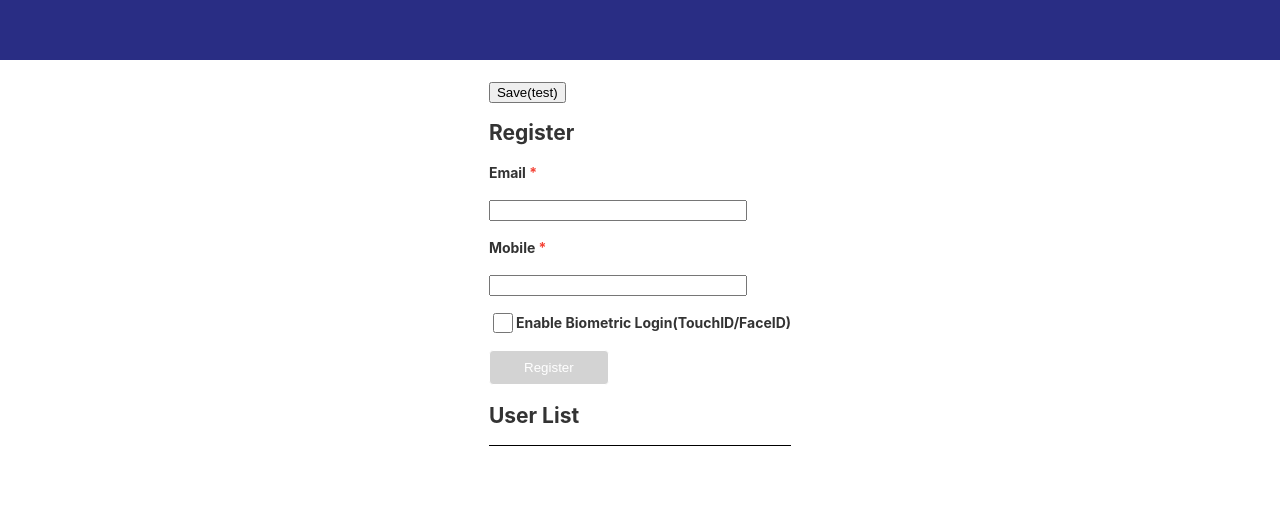
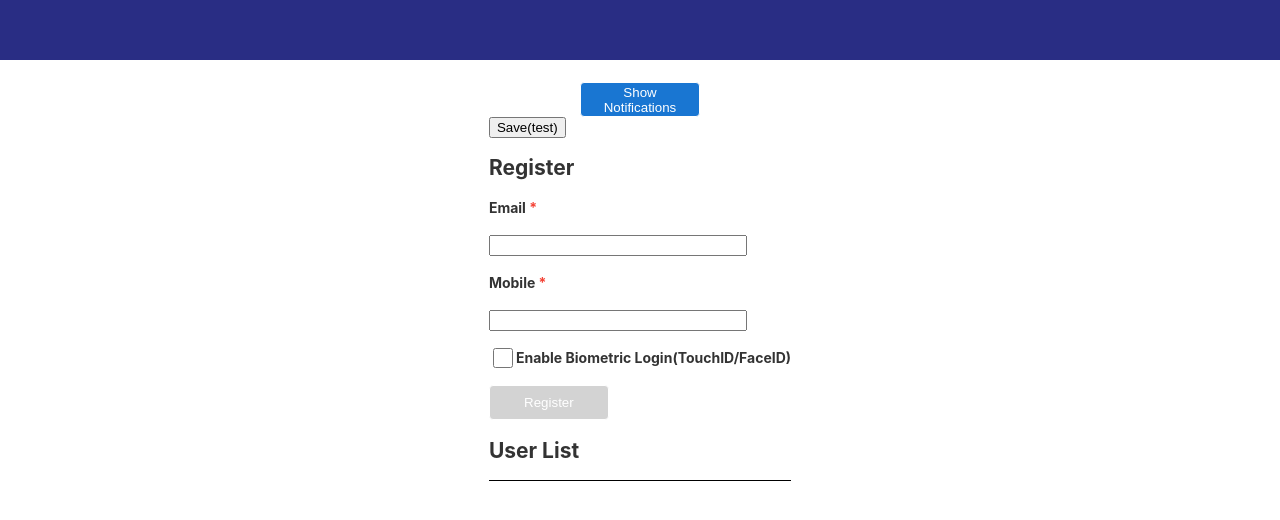
Before and after one commit to mh12088/tommy.lai.github.io, an Angular app: page / in a window 1280 px wide. Shown: the top 520 px of the page. Built offline with nearby package versions, Linux system fonts and the light colour scheme.

Commit message:
push noti

```diff
--- a/angular.json
+++ b/angular.json
@@ -28,7 +28,8 @@
               "src/assets",
               "src/manifest.webmanifest",
               "src/analytics-helper.js",
-              "src/ngsw-worker-modified.js"
+              "src/ngsw-worker-modified.js",
+              "src/firebase-messaging-sw.js"
               // "src/icon.png"
             ],
             "styles": [
--- a/package.json
+++ b/package.json
@@ -21,6 +21,7 @@
     "@angular/router": "~9.1.4",
     "@angular/service-worker": "~9.1.4",
     "device-uuid": "^1.0.4",
+    "firebase": "^9.6.1",
     "rxjs": "~6.5.4",
     "tslib": "^1.10.0",
     "uuid": "^8.3.2",
--- a/src/app/app.component.html
+++ b/src/app/app.component.html
@@ -329,6 +329,7 @@
 </div>
 
 <div class="content" role="main">
+  <app-push-notification></app-push-notification>
   <!-- <app-pwa-install-promotion></app-pwa-install-promotion> -->
   <app-web-authn></app-web-authn>
   <!-- Highlight Card -->
--- a/src/app/app.module.ts
+++ b/src/app/app.module.ts
@@ -10,12 +10,14 @@ import { environment } from '../environments/environment';
 import { PwaInstallPromotionComponent } from './pwa-install-promotion/pwa-install-promotion.component';
 import { HttpClientModule} from '@angular/common/http';
 import { TestService } from './web-authn/service/test-service';
+import { PushNotificationComponent } from './push-notification/push-notification.component';
 
 @NgModule({
   declarations: [
     AppComponent,
     WebAuthnComponent,
-    PwaInstallPromotionComponent
+    PwaInstallPromotionComponent,
+    PushNotificationComponent
   ],
   imports: [
     BrowserModule,
--- /dev/null
+++ b/src/app/push-notification/push-notification.component.html
@@ -0,0 +1,3 @@
+<div class="push-notification-container">
+  <button class="btn" (click)="requestPermission()">Show Notifications</button>
+</div>
--- /dev/null
+++ b/src/app/push-notification/push-notification.component.scss
@@ -0,0 +1,21 @@
+.push-notification-container {
+    .btn {
+        padding: 5px;
+        width: 120px;
+        height: auto;
+        background-color: #1976d2;
+        border: 1px solid white;
+        color: white;
+        cursor: pointer;
+        border-radius: 4px;
+        height: 35px;
+        display: inline-flex;
+        align-items: center;
+        justify-content: center;
+    }
+
+    .btn:disabled {
+        background-color: lightgray;
+        cursor: not-allowed;
+     }
+}
--- /dev/null
+++ b/src/app/push-notification/push-notification.component.ts
@@ -0,0 +1,19 @@
+import { Component, OnInit } from '@angular/core';
+import { Observable, of } from 'rxjs';
+import { FireBaseService } from './service/firebase.service';
+
+@Component({
+  selector: 'app-push-notification',
+  templateUrl: './push-notification.component.html',
+  styleUrls: ['./push-notification.component.scss']
+})
+export class PushNotificationComponent implements OnInit {
+
+  constructor() { }
+  ngOnInit(): void {
+  }
+
+  requestPermission() {
+  }
+
+}
--- a/src/main.ts
+++ b/src/main.ts
@@ -14,7 +14,7 @@ document.addEventListener('DOMContentLoaded', () => {
     .then(() => {
       if ('serviceWorker' in navigator) {
         console.log('Service Worker is supported');
-        navigator.serviceWorker.register('ngsw-worker-modified.js')
+        navigator.serviceWorker.register('./firebase-messaging-sw.js')
           .then(function (swReg) {
             console.log('Service Worker is registered', swReg);
           })
```
Also changed, not shown: src/app/push-notification/service/firebase.service.ts (added, +51 -0 lines), src/firebase-messaging-sw.js (added, +41 -0 lines), src/manifest.json (added), 2 other files (tests, documents, lock files or other folders).
